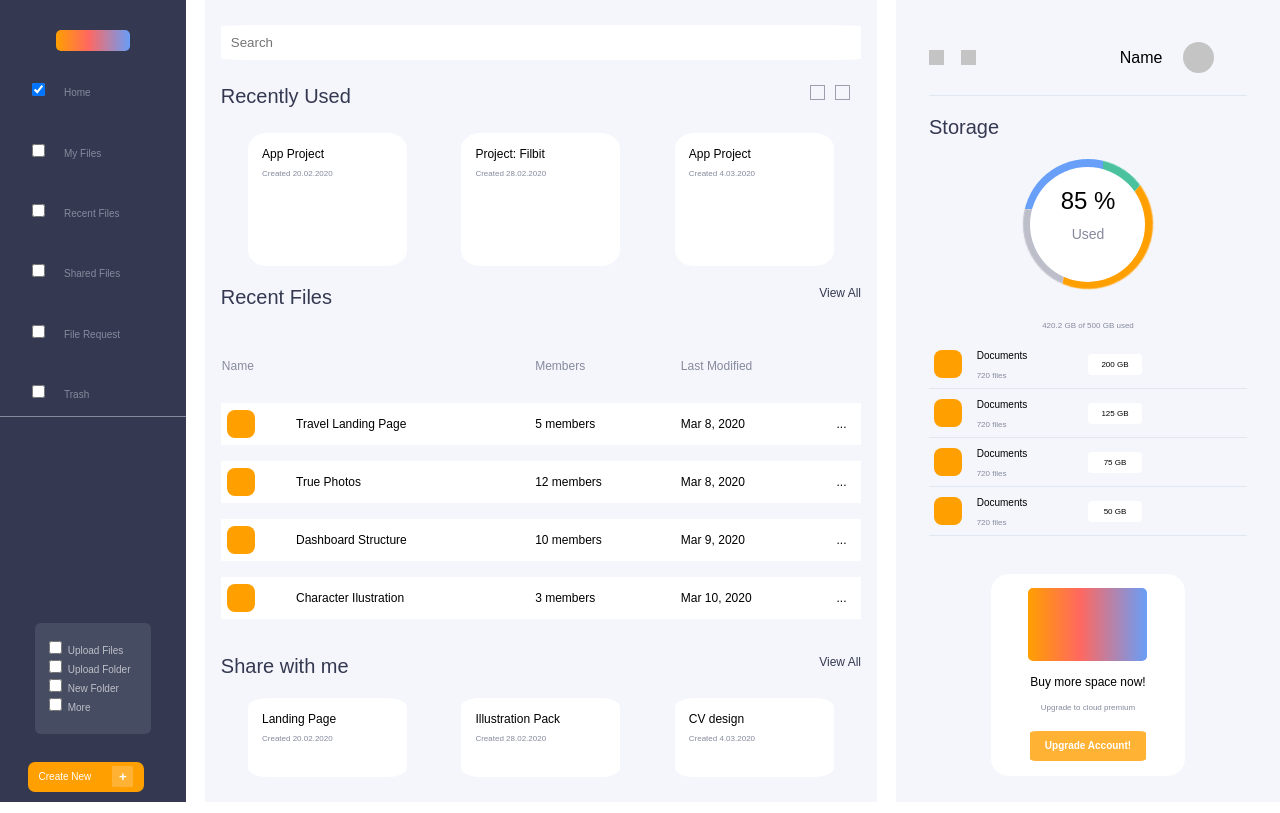
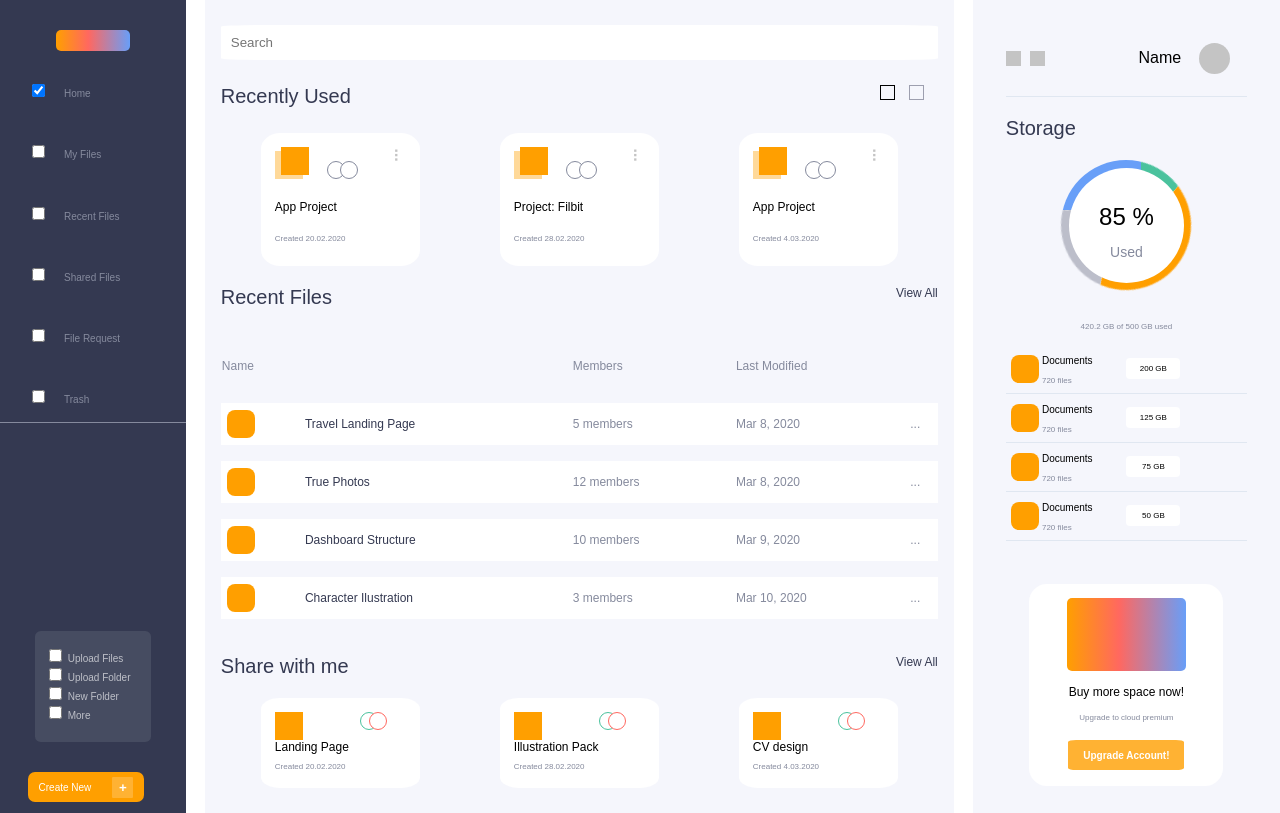
Before and after one commit to lgcaceres/cssChallenge, a plain HTML site: page index.html in a window 1280 px wide. Drawn offline with Linux system fonts and the light colour scheme.

Commit message:
little squares and circles done, some margin isuues solve too

```diff
--- a/index.css
+++ b/index.css
@@ -39,12 +39,14 @@ html {
     --height-gigas:21px;
     --mosaics--width: 159px;
     --mosaics-height: 133px;
-    --miniMosaic-height: 79px;
+    --miniMosaic-height: 90px;
     --width-small-gradient: 74px;
     --height-small-gradient:21px;
     --file-color-size: 28px;
     --user-item-size: 15px;
     --user-icon-size: 31px;
+    --squares-size: 28px;
+    --circle-size: 18px;
 }
 
 body {
@@ -55,7 +57,7 @@ body {
     background-color:var(--main-bg-color);
     height: 768px;
     display: grid;
-    grid-template-columns: 16% 54% 30%;
+    grid-template-columns: 16% 60% 24%;
 }
 /*---------ASIDE---------------*/
 aside{
@@ -141,7 +143,40 @@ label input {
     display: flex;
     justify-content: space-around;
 }
+.optionsMosaic {
+    display: grid;
+    grid-template-columns: 5% 35% 10% 40% 10%;
+    grid-template-rows: 7% 20% 10%;
+}
+.squares {
+    grid-row: 1/3;
+    width: var(--squares-size);
+    height: var(--squares-size);
+    background-color: var(--button-color);
+}
+.dots {
+    grid-column: 5/6;
+    color: var(--icons-bg-color);
+}
+.squares.light {
+    background: #FFD999;
+    grid-row: 2/3;
+}
+.rings {
+    width: var(--circle-size);
+    height: var(--circle-size);
+    background: var(--main-bg-color);
+    border-radius: 50%;
+    border: 1px solid var(--menu-font-color) ;
+    grid-row: 3/4;
+    grid-column: 3/4;
+}
+.rings.second {
+    grid-column: 4/5;
+}
 .mosaic {
+    display: grid;
+    grid-template-rows: 50% 25% 25% ;
     flex: 0 0 var(--mosaics--width);
     height: var(--mosaics-height);
     background-color: var(--main-bg-color);
@@ -154,6 +189,23 @@ label input {
     background-color: var(--main-bg-color);
     border-radius: 12%;
     padding: 14px;
+}
+.optionsMiniMosaic {
+    display: grid;
+    grid-template-columns: 65% 7% 10%;
+    align-items: center;
+}
+.ringColor {
+    width: var(--circle-size);
+    height: var(--circle-size);
+    border-radius: 50%;
+    background: var(--main-bg-color)
+}
+.ringColor.green {
+    border: 1px solid #4AC29D;
+}
+.ringColor.red {
+    border: 1px solid #FF6860
 }
 .titleProject {
     font-size: var(--subtitle-font-size);
@@ -170,6 +222,9 @@ table {
     border-collapse: separate;
     border-spacing: 0 16px;
 }
+.fileName {
+    color: var(--text-color);
+}
 th{
     font-size: var(--subtitle-font-size);
     color: var(--menu-font-color);
@@ -182,6 +237,7 @@ tr{
     height: 42px;
     font-size: var(--subtitle-font-size);
     border-radius: 12px;
+    color: var(--menu-font-color);
 }
 
 
@@ -196,7 +252,7 @@ tr{
 .userInfo {
     display: grid;
     align-items: center;
-    grid-template-columns: 10% 10% 40% 20% 20%;
+    grid-template-columns: 10% 10% 35% 25% 20%;
     grid-row: 1/2;
     border-bottom: 1px solid var(--border-color);
 }
@@ -207,6 +263,10 @@ tr{
 }
 .userItem.border {
     border: 1px solid #9D9FAF;
+    background-color: #F5F6FC;
+}
+.userItem.borderblack {
+    border: 1px solid black;
     background-color: #F5F6FC;
 }
 .name {
@@ -288,6 +348,8 @@ button{
 span {
     float: right;
     font-size: var(--subtitle-font-size);
+    color: inherit;
+
 }
 span.center {
     float:none;
@@ -306,10 +368,11 @@ span.center {
   margin: 0 auto 2rem;
   border-radius: 100%
  }
-p.center {
+div.center {
   background: var(--main-bg-color);
   position: absolute;
   text-align: center;
+  vertical-align: middle;
   font-size: 24px;
   font-weight: normal;
   top:0;left:0;bottom:0;right:0;
@@ -317,13 +380,13 @@ p.center {
   height: 115px;
   margin: auto;
   border-radius: 50%;
-  line-height: 30px;
+  line-height: 60px;
   padding: 15% 0 0;
 }
 .subtitle.donut {
     font-size: 14px;
     color: #858A9D;
-    line-height: 16px;
+    line-height: 10px;
 }
 
 
--- a/index.html
+++ b/index.html
@@ -46,20 +46,41 @@
             <!-- RECENTLY USED -->
             <div class="mainMenu">
                 <div class=title>Recently Used</div>
-                <div class="userItem border"></div>
+                <div class="userItem borderblack"></div>
                 <div class="userItem border"></div>
             </div>
 
             <div class="mosaics">
                 <div class="mosaic">
+                    <div class="optionsMosaic">
+                        <div class="squares light"></div>
+                        <div class="squares"></div>
+                        <div class="rings"></div>
+                        <div class="rings second"></div>
+                        <div class="dots">&#10247;</div>
+                    </div>
                     <p class="titleProject">App Project</p>
                     <p class="dateProject">Created 20.02.2020</h2>
                 </div>
                 <div class="mosaic">
+                    <div class="optionsMosaic">
+                        <div class="squares light"></div>
+                        <div class="squares"></div>
+                        <div class="rings"></div>
+                        <div class="rings second"></div>
+                        <div class="dots">&#10247;</div>
+                    </div>
                     <p class="titleProject">Project: Filbit</p>
                     <p class="dateProject">Created 28.02.2020</h2>
                 </div>
                 <div class="mosaic">
+                    <div class="optionsMosaic">
+                        <div class="squares light"></div>
+                        <div class="squares"></div>
+                        <div class="rings"></div>
+                        <div class="rings second"></div>
+                        <div class="dots">&#10247;</div>
+                    </div>
                     <p class="titleProject">App Project</p>
                     <p class="dateProject">Created 4.03.2020</h2>
                 </div>
@@ -76,28 +97,28 @@
                 </tr>
                 <tr>
                     <td> <div class="fileColor"></div></td>
-                    <td>Travel Landing Page</th>
+                    <td class="fileName">Travel Landing Page</td>
                     <td>5 members</td>
                     <td>Mar 8, 2020</td>
                     <td>...</td>
                 </tr>
                 <tr>
                     <td> <div class="fileColor"></div></td>
-                    <td>True Photos</th>
+                    <td class="fileName">True Photos</td>
                     <td>12 members</td>
                     <td>Mar 8, 2020</td>
                     <td>...</td>
                 </tr>
                 <tr>
                     <td> <div class="fileColor"></div></td>
-                    <td>Dashboard Structure</th>
+                    <td class="fileName">Dashboard Structure</td>
                     <td>10 members</td>
                     <td>Mar 9, 2020</td>
                     <td>...</td>
                 </tr>
                 <tr>
                     <td> <div class="fileColor"></div></td>
-                    <td>Character Ilustration</th>
+                    <td class="fileName">Character Ilustration</td>
                     <td>3 members</td>
                     <td>Mar 10, 2020</td>
                     <td>...</td>
@@ -107,14 +128,29 @@
             <p class=title>Share with me <span> View All</span></p>
             <div class="mosaics">
                 <div class="miniMosaic">
+                    <div class="optionsMiniMosaic">
+                        <div class="squares"></div>
+                        <div class="ringColor green"></div>
+                        <div class="ringColor red"></div>
+                    </div>
                     <p class="titleProject">Landing Page</p>
                     <p class="dateProject">Created 20.02.2020</h2>
                 </div>
                 <div class="miniMosaic">
+                    <div class="optionsMiniMosaic">
+                        <div class="squares"></div>
+                        <div class="ringColor green"></div>
+                        <div class="ringColor red"></div>
+                    </div>
                     <p class="titleProject">Illustration Pack</p>
                     <p class="dateProject">Created 28.02.2020</h2>
                 </div>
                 <div class="miniMosaic">
+                    <div class="optionsMiniMosaic">
+                        <div class="squares"></div>
+                        <div class="ringColor green"></div>
+                        <div class="ringColor red"></div>
+                    </div>
                     <p class="titleProject">CV design</p>
                     <p class="dateProject">Created 4.03.2020</h2>
                 </div>
@@ -137,7 +173,7 @@
                         <div id="part2" class="portion-block"><div class="circle"></div></div>
                         <div id="part3" class="portion-block"><div class="circle"></div></div>
                         <div id="part4" class="portion-block"><div class="circle"></div></div>
-                        <p class="center">85 % <br><span class="subtitle donut">Used</span></p>
+                        <div class="center">85 %<div class="subtitle donut">Used</div></div>
                     </div>
                 </div>
                 <p class="dateProject middle">420.2 GB of 500 GB used</p>
```
